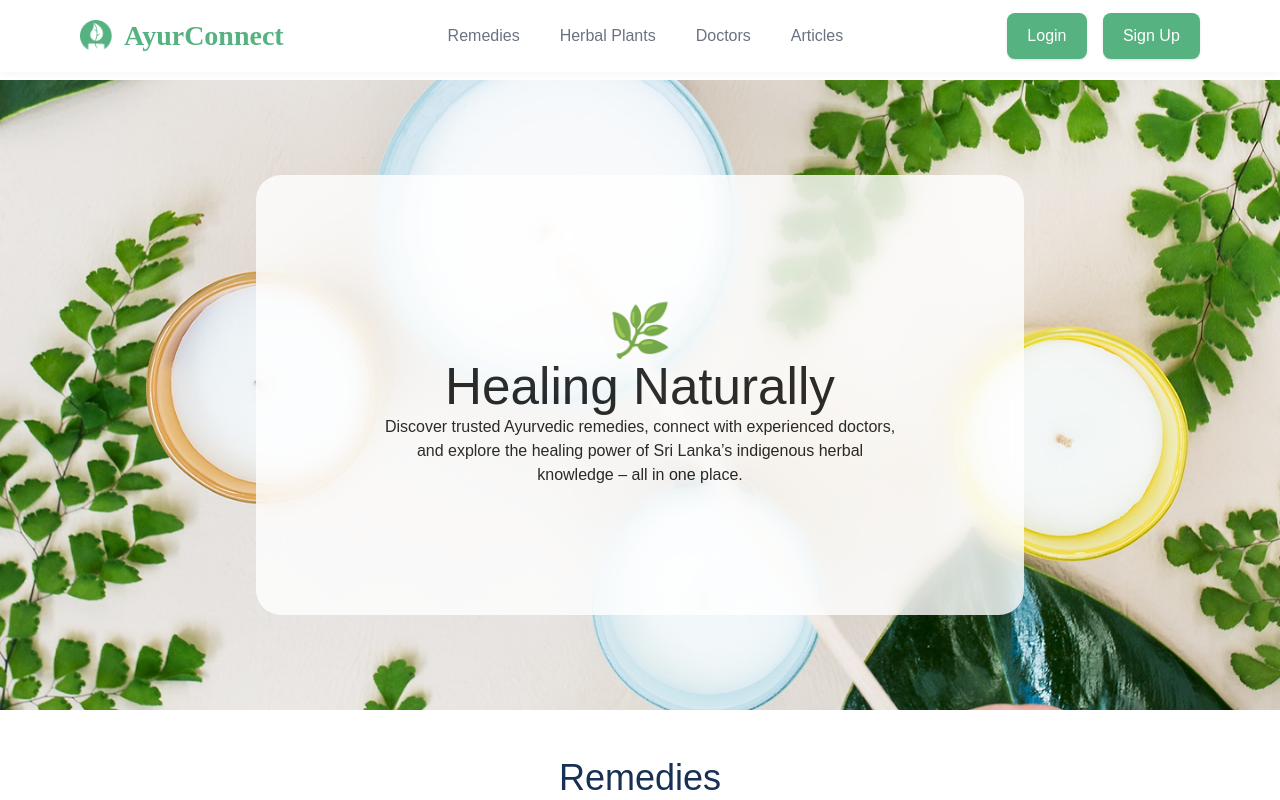
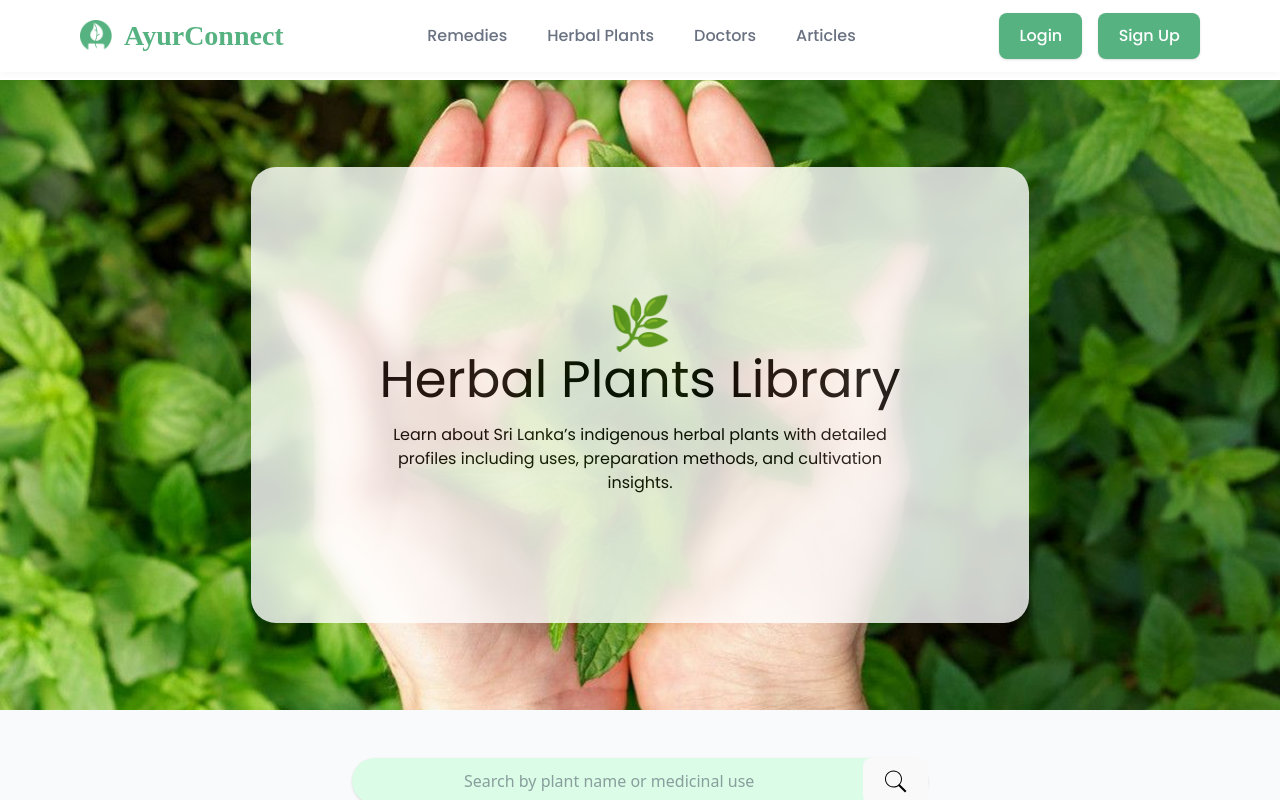
Before and after one commit to sanii13/iwb25-488-quadrant, a React (Vite) app in the folder frontend/: page / in a window 1280 px wide. Built offline with nearby package versions, Linux system fonts and the light colour scheme.

Commit message:
feat: add herbal plants page

```diff
--- a/frontend/src/App.tsx
+++ b/frontend/src/App.tsx
@@ -1,12 +1,14 @@
 import Login from "./pages/Login";
 import Home from "./pages/Home";
+import HerbalPlants from "./pages/HerbalPlants";
 import "./App.css";
 
 function App() {
   return (
     <div className="App">
       {/* <Login /> */}
-      <Home />
+      {/* <Home /> */}
+      <HerbalPlants />
     </div>
 
   );
--- /dev/null
+++ b/frontend/src/components/plantCard.tsx
@@ -0,0 +1,31 @@
+type Plant = {
+  id: number;
+  name: string;
+  localName: string;
+  description: string;
+  image: string;
+};
+
+const PlantCard: React.FC<{ plant: Plant }> = ({ plant }) => {
+  return (
+    <div className="bg-white rounded-xl shadow-md p-4 max-w-sm flex flex-col">
+      <img
+        src={plant.image}
+        alt={plant.name}
+        className="w-full h-60 object-cover rounded-lg"
+        style={{padding:'1rem', paddingTop:'1rem'}}
+      />
+      <div className="flex flex-col items-center mt-4" style={{fontFamily:'Poppins, sans-serif', margin:'auto', paddingTop:'0rem', paddingBottom:'2rem'}}>
+          <h2 className="text-lg font-bold mt-2">{plant.name}</h2>
+          <p className="italic text-gray-500" style={{marginTop:'1rem'}}>{plant.localName}</p>
+          <p className="text-gray-600 text-sm mt-2 line-clamp-3 text-justify tracking-wider" style={{marginTop:'2rem', paddingLeft:'3rem',paddingRight:'3rem'}}>{plant.description}</p>
+          <button className="mt-4 bg-green-100 text-green-700 font-medium py-2 px-4 rounded-lg hover:bg-green-200" style={{marginTop:'2rem'}}>
+            <a href="">See more </a><span className="text-2xl">&#8594;</span>
+          </button>
+      </div>
+
+    </div>
+  );
+};
+
+export default PlantCard;
--- a/frontend/src/index.css
+++ b/frontend/src/index.css
@@ -1,3 +1,4 @@
+@import url('https://fonts.googleapis.com/css2?family=Poppins:ital,wght@0,100;0,200;0,300;0,400;0,500;0,600;0,700;0,800;0,900;1,100;1,200;1,300;1,400;1,500;1,600;1,700;1,800;1,900&display=swap');
 @import "tailwindcss";
 
 @layer base {
@@ -29,6 +30,7 @@
   -webkit-font-smoothing: antialiased;
   -moz-osx-font-smoothing: grayscale;
 }
+
 
 html, body {
   height: 100%;
--- /dev/null
+++ b/frontend/src/pages/HerbalPlants.tsx
@@ -0,0 +1,176 @@
+import React, { useState } from "react";
+import Navbar from "../components/navbar";
+import Footer from "../components/footer";
+import PlantCard from "../components/plantCard";
+import herbalbg from "../assets/images/herbalplantbg.png";
+import Mock from "../assets/images/mock.png";
+
+type Plant = {
+  id: number;
+  name: string;
+  localName: string;
+  description: string;
+  image: string;
+};
+
+const HerbalPlants: React.FC = () => {
+  const [query, setQuery] = useState("");
+  const [results, setResults] = useState<Plant[]>([]);
+
+  const handleSearch = () => {
+    if (!query.trim()) return;
+    if (!query.trim()) return;
+
+    // 🔹 Later: replace with your Ballerina backend endpoint
+    // Example: http://localhost:8080/api/plants?search=${query}
+    console.log("Searching for:", query);
+
+    // fetch(`http://localhost:8080/api/plants?search=${query}`)
+    //   .then((res) => res.json())
+    //   .then((data) => {
+    //     console.log(data);
+    //   })
+    //   .catch((err) => console.error(err));
+
+    // 🔹 Mock results (later replace with backend API)
+    const mockResults: Plant[] = [
+      {
+        id: 1,
+        name: "Aerva Lanata",
+        localName: "Polpala",
+        description:
+          "Supports urinary tract health, kidney stone prevention, diuretic properties.",
+        image:
+          Mock,
+      },
+      {
+        id: 2,
+        name: "Curry Leaves",
+        localName: "Karapincha",
+        description:
+          "Improves digestion, controls blood sugar, promotes hair growth.",
+        image:
+          Mock,
+      },
+      {
+        id: 3,
+        name: "Neem",
+        localName: "Kohomba",
+        description:
+          "Purifies blood, treats skin conditions (acne, eczema), boosts immunity.",
+        image: Mock,
+      },
+      {
+        id: 1,
+        name: "Aerva Lanata",
+        localName: "Polpala",
+        description:
+          "Supports urinary tract health, kidney stone prevention, diuretic properties.",
+        image: Mock,
+      },
+      {
+        id: 2,
+        name: "Curry Leaves",
+        localName: "Karapincha",
+        description:
+          "Improves digestion, controls blood sugar, promotes hair growth.",
+        image: Mock,
+      },
+      {
+        id: 3,
+        name: "Neem",
+        localName: "Kohomba",
+        description:
+          "Purifies blood, treats skin conditions (acne, eczema), boosts immunity.",
+        image: Mock,
+      },
+    ];
+
+    setResults(mockResults);
+  };
+
+  return (
+    <div className="min-h-screen bg-gray-50 ">
+      <Navbar />
+
+      {/* Content */}
+      <div
+        className="flex flex-col justify-center items-center h-[630px] w-full"
+        style={{
+          fontFamily: "Poppins, sans-serif",
+          marginTop: "10vh",
+          backgroundImage: `url(${herbalbg})`,
+          backgroundSize: "cover",
+          backgroundPosition: "center",
+          backgroundRepeat: "no-repeat",
+        }}
+      >
+        <div
+          className="flex flex-col justify-center items-center bg-white bg-opacity-10 p-8"
+          style={{
+            opacity: 0.8,
+            backdropFilter: "blur(10px)",
+            padding: "16vh",
+            borderRadius: "25px",
+          }}
+        >
+          <h1 className="text-3xl">🌿 </h1>
+          <h1
+            className="text-black text-3xl font-bold-500 mb-4"
+            style={{ paddingBottom: "1rem" }}
+          >
+            Herbal Plants Library
+          </h1>
+          <p className="text-black text-[16px] text-center max-w-lg">
+            Learn about Sri Lanka’s indigenous herbal plants with detailed
+            profiles including uses, preparation methods, and cultivation
+            insights.
+          </p>
+        </div>
+      </div>
+
+      {/* Search Bar */}
+      <div className="flex justify-center mt-6" style={{ marginTop: '3rem'}}>
+        <div className="flex w-full max-w-xl items-center bg-green-100 rounded-full shadow p-2">
+          <input
+            type="text"
+            value={query}
+            onChange={(e) => setQuery(e.target.value)}
+            onKeyDown={(e) => e.key === "Enter" && handleSearch()}
+            placeholder="Search by plant name or medicinal use"
+            className="flex-1 px-4 py-2 bg-transparent outline-none text-gray-700"
+            style={{ paddingLeft: "7rem" }}
+          />
+          <button
+            onClick={handleSearch}
+            className="bg-green-300 hover:bg-green-600 text-white p-2 rounded-full"
+          >
+            <svg xmlns="http://www.w3.org/2000/svg" x="0px" y="0px" width="25" height="25" viewBox="0 0 50 50">
+            <path d="M 21 3 C 11.654545 3 4 10.654545 4 20 C 4 29.345455 11.654545 37 21 37 C 24.701287 37 28.127393 35.786719 30.927734 33.755859 L 44.085938 46.914062 L 46.914062 44.085938 L 33.875 31.046875 C 36.43682 28.068316 38 24.210207 38 20 C 38 10.654545 30.345455 3 21 3 z M 21 5 C 29.254545 5 36 11.745455 36 20 C 36 28.254545 29.254545 35 21 35 C 12.745455 35 6 28.254545 6 20 C 6 11.745455 12.745455 5 21 5 z"></path>
+            </svg>
+          </button>
+        </div>
+      </div>
+
+      {/* Search Results */}
+    <div className="max-w-6xl mx-auto px-6 py-8" style={{margin:'auto', paddingTop:'4rem', paddingBottom:'4rem'}}>
+    {results.length > 0 ? (
+        <div className="grid gap-6 grid-cols-1 sm:grid-cols-2 md:grid-cols-3">
+        {results.map((plant) => (
+            <PlantCard key={plant.id} plant={plant} />
+        ))}
+        </div>
+    ) : (
+        <p className="text-gray-500 text-center">
+        Results will appear here...
+        </p>
+    )}
+    </div>
+
+
+      <Footer />
+    </div>
+  );
+};
+
+export default HerbalPlants;
--- a/frontend/src/pages/Home.tsx
+++ b/frontend/src/pages/Home.tsx
@@ -25,7 +25,7 @@ const Home: React.FC = () => {
       <div className="flex flex-col justify-center items-center  h-[630px] w-full " style={{fontFamily: 'Poppins, sans-serif', marginTop: '10vh', backgroundImage: `url(${homebg})`, backgroundSize: 'cover', backgroundPosition: 'center', backgroundRepeat: 'no-repeat'}}>
         <div className="flex flex-col justify-center items-center bg-white bg-opacity-10 p-8 " style={{ opacity: 0.8, backdropFilter: 'blur(10px)', padding:'16vh', borderRadius:'25px' }}>
           <h1 className="text-3xl">🌿 </h1>
-          <h1 className="text-black text-3xl font-bold-500 mb-4">Healing Naturally</h1>
+          <h1 className="text-black text-3xl font-bold-500 mb-4" style={{paddingBottom: '1rem'}}>Healing Naturally</h1>
           <p className="text-black font-400 text-[16px] text-center max-w-lg">Discover trusted Ayurvedic remedies, connect with experienced doctors, and explore the healing power of Sri Lanka’s indigenous herbal knowledge – all in one place.
           </p>
         </div>
@@ -168,9 +168,10 @@ const Home: React.FC = () => {
 
         <div className="bg-green-100 flex flex-col md:flex-row gap-8 justify-center items-stretch w-full max-w mb-10 px-4" style={{paddingBottom:'4rem'}} >
           <button className="tracking-widest px-8 py-3 bg-[#56B280] text-white rounded-[12px] font-semibold shadow hover:bg-[#44966a] transition-all flex items-center gap-2 text-lg" style={{fontFamily: 'Poppins, sans-serif'}}>
-          Explore Articles
+          <a href="">Explore Articles</a>
           <span className="text-2xl">&#8594;</span>
         </button>
+
         </div>
 
       </section>
```
Also changed, not shown: frontend/src/assets/images/herbalplantbg.png (added), frontend/src/assets/images/mock.png (added).
